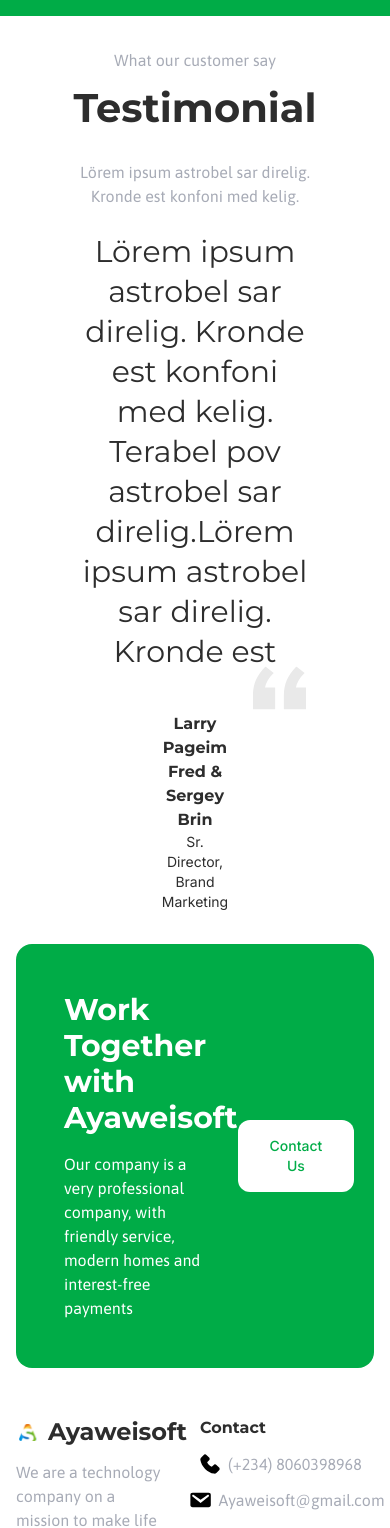
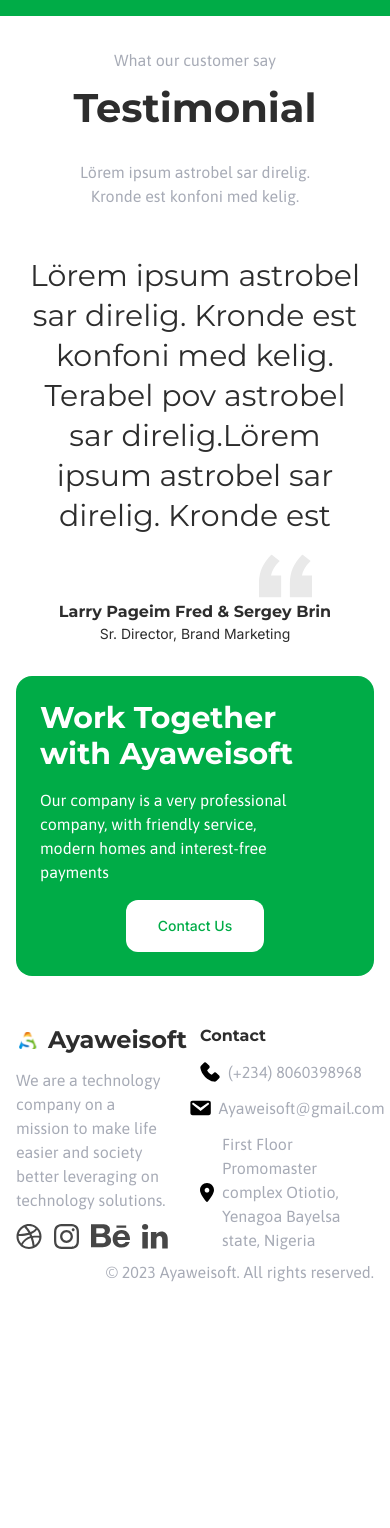
Before and after one commit to Ayaweisoft/Ayaweisoft, a React (Vite) app: page / in a window 390 px wide. Shown: the part 7523-9051 px from the top of the page. After the commit the page ends 8823 px from the top, so only its background shows below. Built offline with nearby package versions, Linux system fonts and the light colour scheme.

Commit message:
fix style

```diff
--- a/src/App.jsx
+++ b/src/App.jsx
@@ -332,12 +332,13 @@
           </div>
         </div> */}
 
+        {/* Testimonial */}
         <div className='flex flex-col justify-center items-center gap-2'>
           <p>What our customer say</p>
           <h2 className=' leading-[1] font-bold text-[2.5rem] py-2 '>Testimonial</h2>
           <p className='w-3/5 text-center py-4'>Lörem ipsum astrobel sar direlig. Kronde est konfoni med kelig.</p>
-          <h2 className='text-center leading-10 w-3/5 text-3xl'>Lörem ipsum astrobel sar direlig. Kronde est konfoni med kelig. Terabel pov astrobel sar direlig.Lörem ipsum astrobel sar direlig. Kronde est </h2>
-          <div className="flex flex-col justify-center w-full px-sub text-center py-8 relative">
+          <h2 className='text-center leading-10 p-6 md:w-3/5 text-3xl'>Lörem ipsum astrobel sar direlig. Kronde est konfoni med kelig. Terabel pov astrobel sar direlig.Lörem ipsum astrobel sar direlig. Kronde est </h2>
+          <div className="flex flex-col justify-center w-full px-6 md:px-sub text-center py-8 relative">
             <img className='absolute left-64 -top-4 scale-90' src={quote} alt="" />
             <h2 className='font-bold'>Larry Pageim Fred & Sergey Brin</h2>
             <p className='text-sm font-inter text-dark'>Sr. Director, Brand Marketing</p>
@@ -345,7 +346,7 @@
         </div>
 
         <div className="w-full px-4 lg:px-main">
-          <div className="flex w-full bg-green rounded-2xl p-12 justify-between items-center">
+          <div className="flex flex-col md:flex-row gap-4 w-full bg-green rounded-2xl p-6 md:p-12 justify-between items-center">
             <div className="flex flex-col gap-4">
               <h2 className='font-bold text-white text-3xl'>Work Together with Ayaweisoft</h2>
               <p className='text-white w-4/5'>Our company is a very professional company, with friendly service, modern homes and interest-free payments</p>
@@ -397,7 +398,7 @@
               <img src={location} alt="" />
               <p>First Floor Promomaster complex Otiotio, Yenagoa Bayelsa state, Nigeria</p>
             </div>
-            <p className='absolute bottom-4'>© 2023 Ayaweisoft. All rights reserved.</p>
+            <p className=' right-4 absolute bottom-4'>© 2023 Ayaweisoft. All rights reserved.</p>
           </div>
         </div>
       </div>
```
